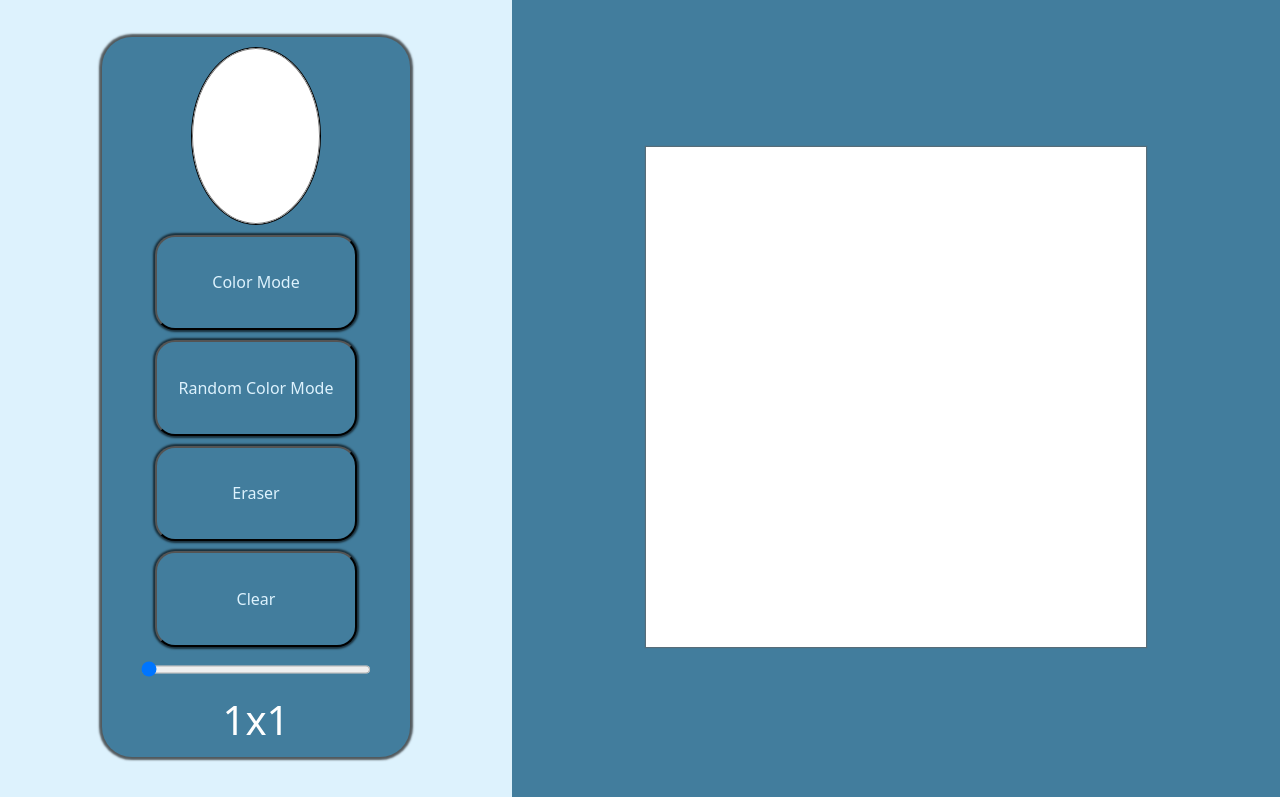
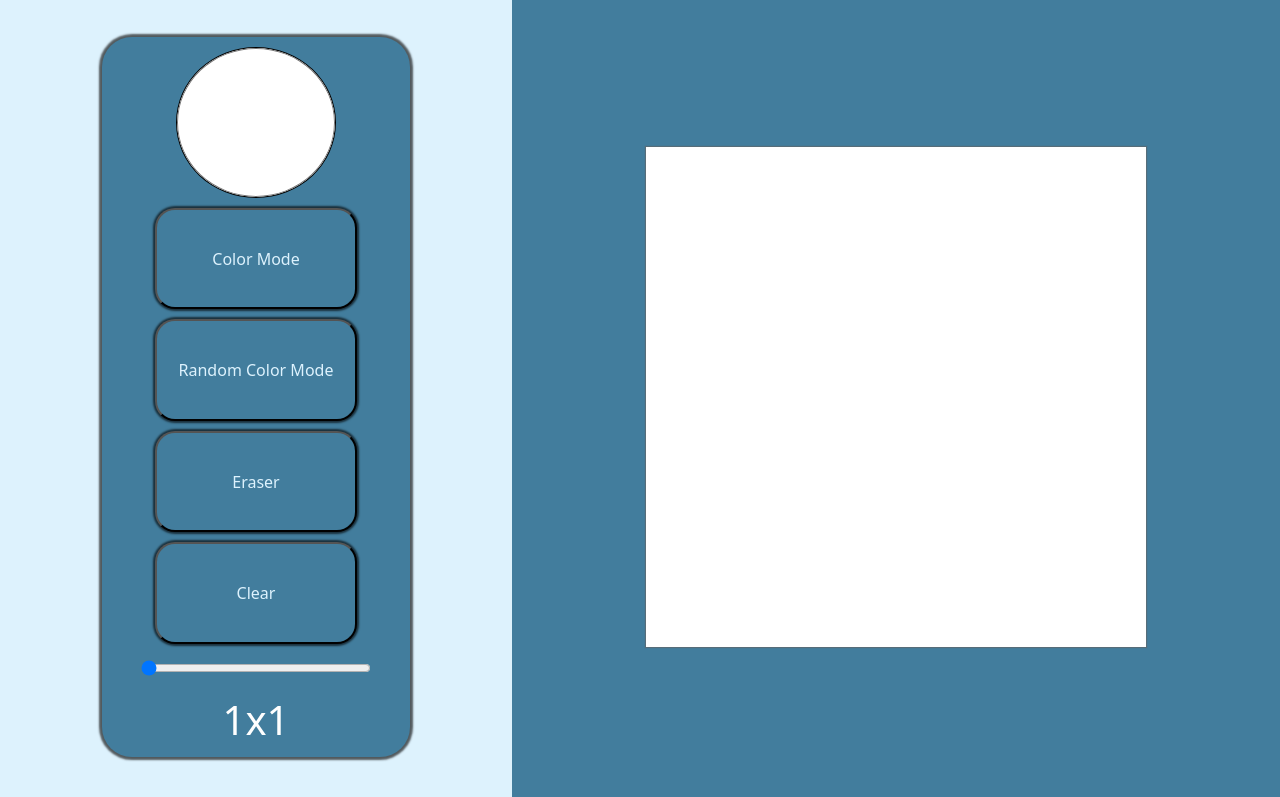
Before and after one commit to exile213/Etch-a-Sketch, a plain HTML site: page index.htm in a window 1280 px wide. Shown: the part 88-885 px from the top of the page. Drawn offline with Linux system fonts and the light colour scheme.

Commit message:
Update Color Circle Size

```diff
--- a/styles.css
+++ b/styles.css
@@ -54,8 +54,8 @@ body {
 }
 
 .colorBox{
-    width:130px;
-    height:30%;
+    width:10rem;
+    height:10rem;
 
 }
 
```
